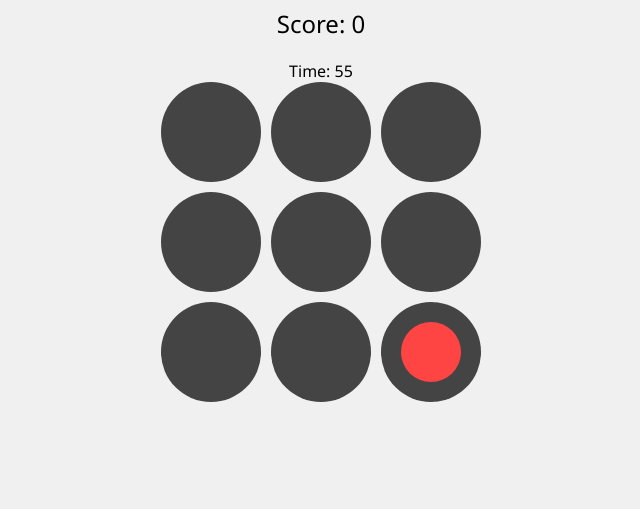
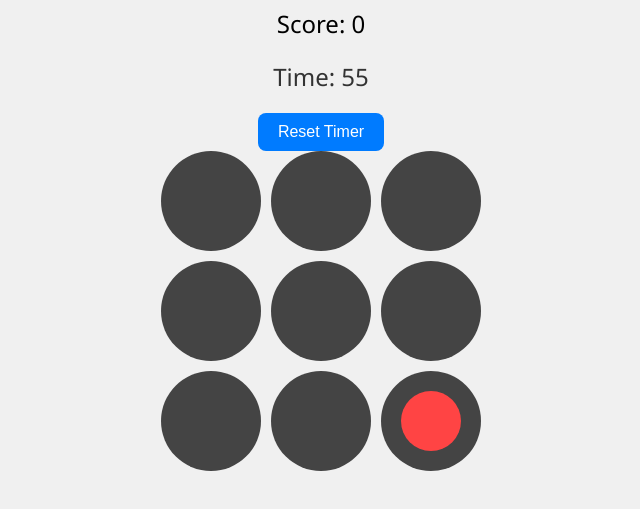
Before and after one commit to RaviJhajj/Website, a plain HTML site: page fourth.html in a window 1280 px wide. Shown: the part 153-662 px from the top of the page, without its empty margins (319-959 px from the left). Drawn offline with Linux system fonts and the light colour scheme.

Commit message:
Update fourth.html

```diff
--- a/fourth.html
+++ b/fourth.html
@@ -18,6 +18,27 @@
     #score {
       font-size: 1.5rem;
       margin-bottom: 20px;
+    }
+
+    #timer {
+  font-size: 1.5rem;
+  margin-bottom: 10px;
+  color: #333;
+}
+    #reset {
+  background-color: #007BFF;
+  color: white;
+  border: none;
+  padding: 10px 20px;
+  font-size: 1rem;
+  border-radius: 8px;
+  cursor: pointer;
+  transition: background-color 0.3s ease;
+  margin-top: 10px;
+}
+
+#reset:hover {
+  background-color: #0056b3;
 }
 
     #grid {
@@ -51,6 +72,7 @@
   <h1>Whack-a-Mole</h1>
   <div id="score">Score: 0</div>
   <div id="timer">Time: 60</div>
+  <button id="reset">Reset Timer</button>
   <div id="grid">
     <div class="hole" id="hole0"></div>
     <div class="hole" id="hole1"></div>
@@ -67,6 +89,9 @@
   const holes = document.querySelectorAll('.hole');
   let score = 0;
   let activeHole = null;
+  let timeLeft = 60;
+  let moleInterval;
+  let timerInterval;
 
   function randomHole() {
     const index = Math.floor(Math.random() * holes.length);
@@ -77,7 +102,6 @@
     if (activeHole) {
       activeHole.innerHTML = '';
     }
-
     const hole = randomHole();
     const mole = document.createElement('div');
     mole.classList.add('mole');
@@ -89,26 +113,38 @@
   function bonk() {
     score += 1;
     document.getElementById('score').textContent = `Score: ${score}`;
-      this.remove(); // remove mole after bonk
+    this.remove();
     activeHole = null;
   }
 
-    const moleInterval = setInterval(showMole, 600); // mole pops up every second
+  function startGame() {
+    score = 0;
+    timeLeft = 60;
+    document.getElementById('score').textContent = `Score: ${score}`;
+    document.getElementById('timer').textContent = `Time: ${timeLeft}`;
 
-    let timeLeft = 60;
-const timerDisplay = document.getElementById('timer');
-
-const countdown = setInterval(() => {
+    moleInterval = setInterval(showMole, 600);
+    timerInterval = setInterval(() => {
       timeLeft--;
-  timerDisplay.textContent = `Time: ${timeLeft}`;
-
+      document.getElementById('timer').textContent = `Time: ${timeLeft}`;
       if (timeLeft <= 0) {
-    clearInterval(countdown);
         clearInterval(moleInterval);
+        clearInterval(timerInterval);
         if (activeHole) activeHole.innerHTML = '';
-    alert(`Time's up! Final score: ${score}`);
+        activeHole = null;
       }
     }, 1000);
+  }
+
+  document.getElementById('reset').addEventListener('click', () => {
+    clearInterval(moleInterval);
+    clearInterval(timerInterval);
+    if (activeHole) activeHole.innerHTML = '';
+    activeHole = null;
+    startGame();
+  });
+
+  startGame();
 </script>
 </body>
 </html>
```
Lines whose indentation alone changed are shown as unchanged.
